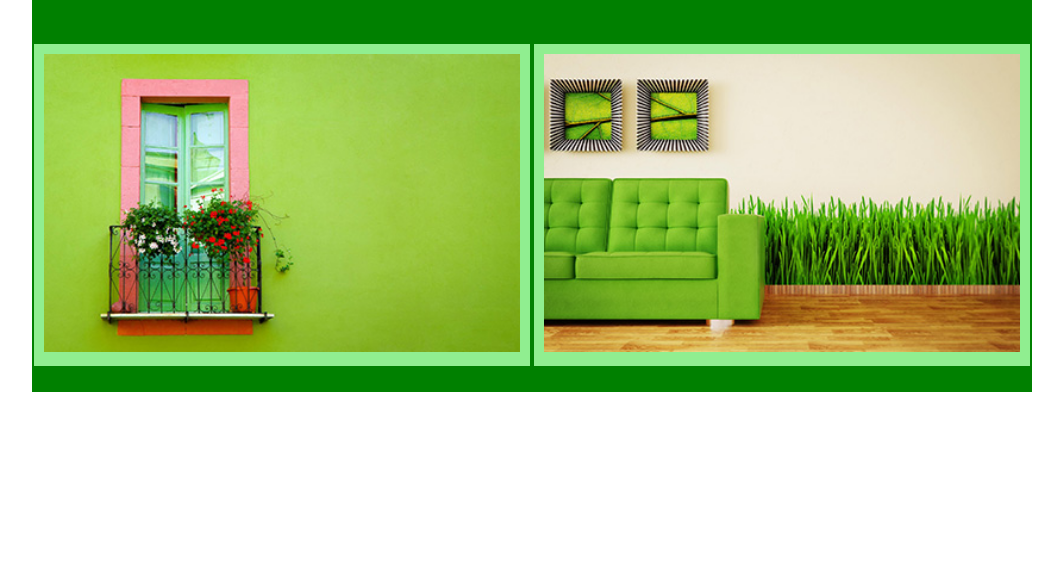
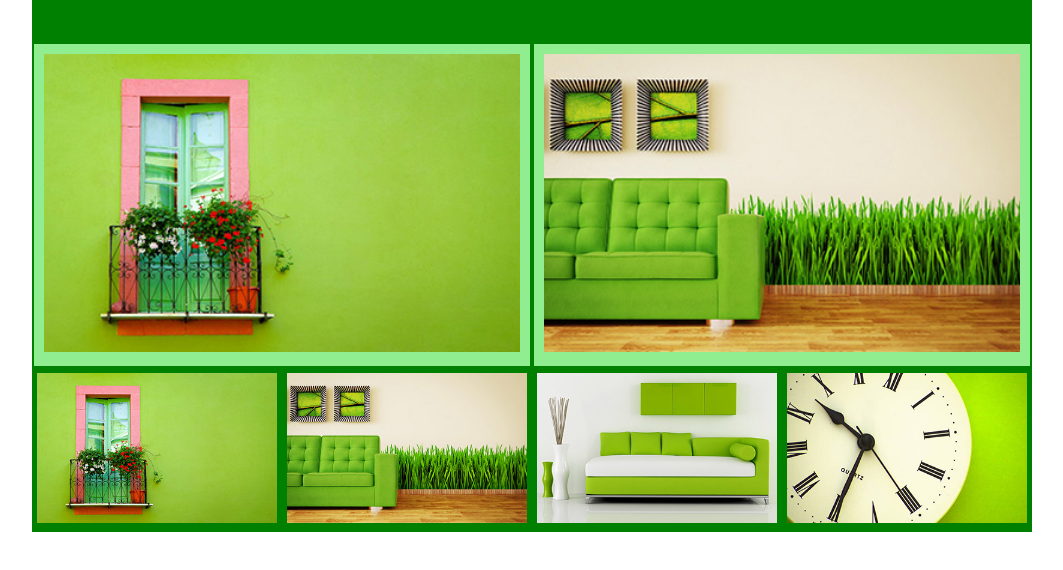
Before and after one commit to kovacs-akos/03_boxmodel, a plain HTML site: page index.html in a window 1280 px wide. Shown: the part 116-686 px from the top of the page, without its empty margins (108-1171 px from the left). Drawn offline with Linux system fonts and the light colour scheme.

Commit message:
oszlop4 kész

```diff
--- a/index.html
+++ b/index.html
@@ -20,6 +20,19 @@
                 <img src="./img/2.jpg" alt="">
             </div>
             <div class="clear"></div>
+
+            <div class="oszlop4">
+                <img src="./img/1.jpg" alt="">
+            </div>
+            <div class="oszlop4">
+                <img src="./img/2.jpg" alt="">
+            </div>
+            <div class="oszlop4">
+                <img src="./img/3.jpg" alt="">
+            </div>
+            <div class="oszlop4">
+                <img src="./img/4.jpg" alt="">
+            </div>
         </div>
         <div id="footer"></div>
     </div>
--- a/style.css
+++ b/style.css
@@ -4,6 +4,7 @@
     margin-right: auto;
     background-color: green;
     min-height: 500px;
+    overflow: hidden; /* nem lógunk ki a div-ből*/
 }
 
 #header {
@@ -36,3 +37,13 @@
 .clear {
     clear: both;
 }
+
+.oszlop4 {
+    float: left;
+    margin: 5px;
+    width: calc(25% - 10px);
+}
+
+.oszlop4 img {
+    width: 100%;
+}
```
